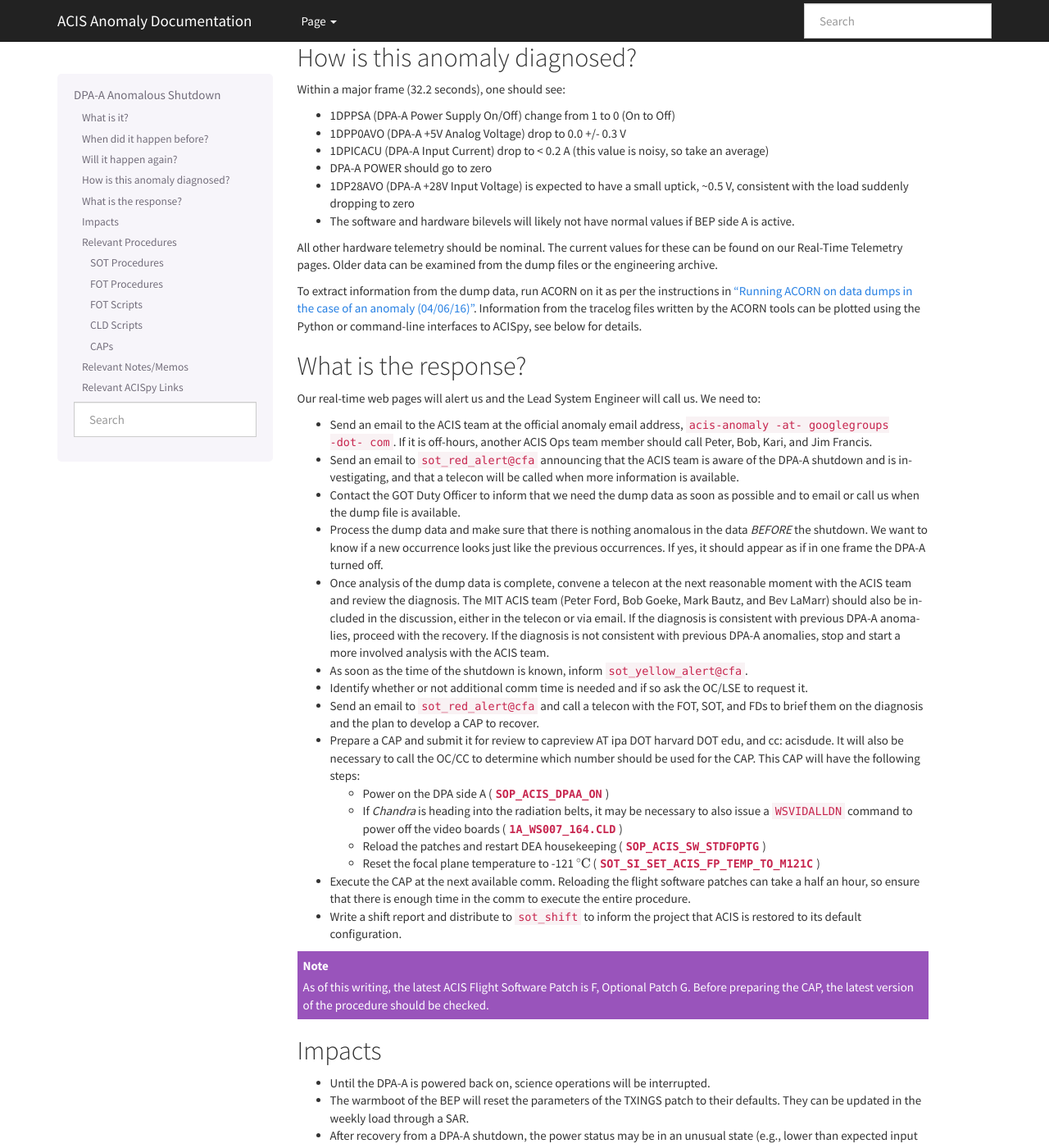
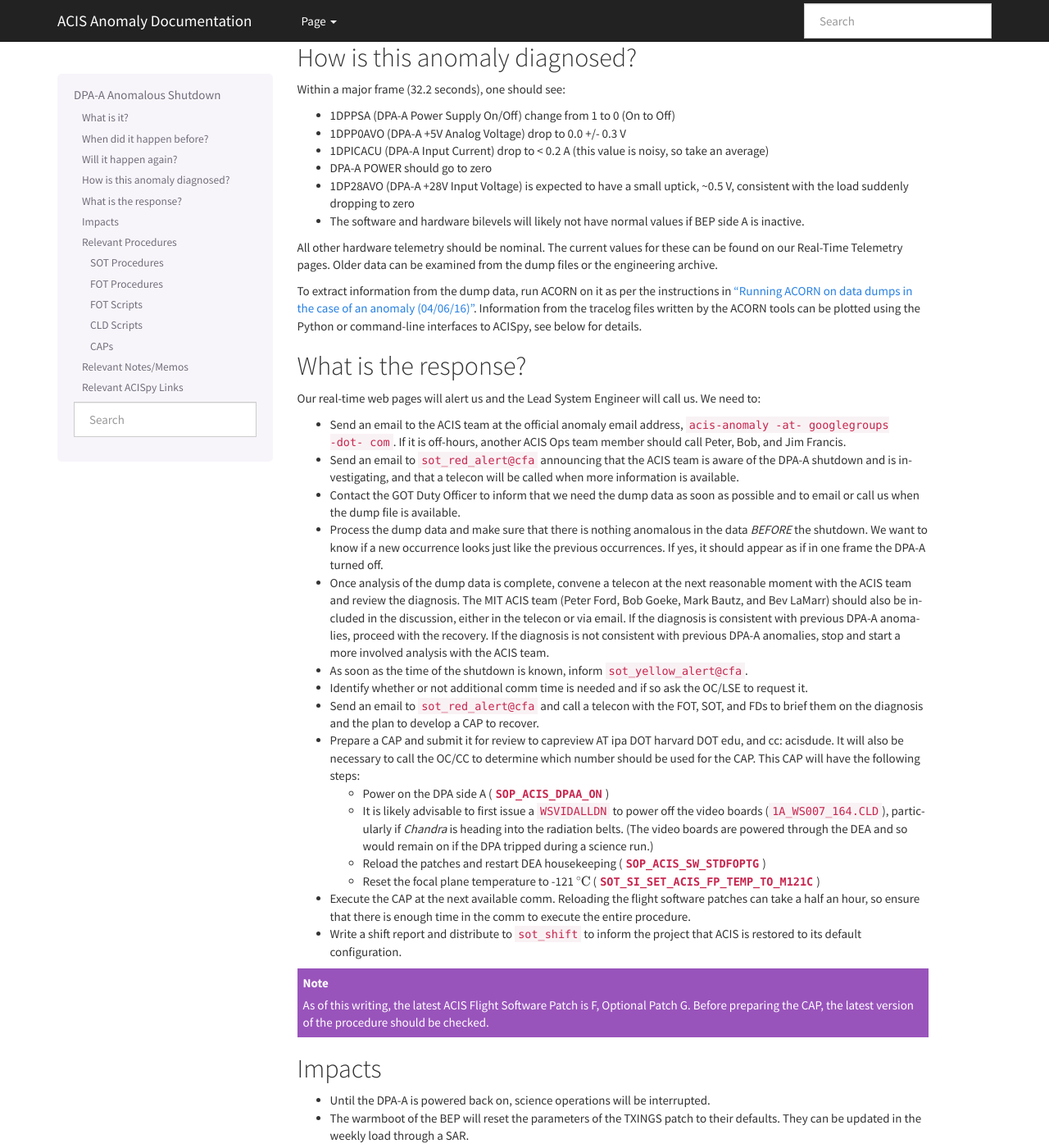
Before and after one commit to acisops/acis_anomaly_pages, a Sphinx documentation site: the page built from source/dpaa_shutdown.rst, in a window 1280 px wide and 1400 px high, scrolled down 573 px. Shown: the whole window at 82% size. Built offline with Sphinx 7.4.7, drawn with Linux system fonts in a browser that asks for light colours.

Commit message:
Update dpaa_shutdown.rst
Tweaked some other wording around, particularly surrounding the WSVIDALLDN since it sounds as though this may be generically a useful command to uplink right off the bat.

```diff
--- a/source/dpaa_shutdown.rst
+++ b/source/dpaa_shutdown.rst
@@ -41,7 +41,7 @@ Within a major frame (32.2 seconds), one should see:
 * DPA-A POWER should go to zero
 * 1DP28AVO (DPA-A +28V Input Voltage) is expected to have a small uptick, ~0.5 V, consistent with
   the load suddenly dropping to zero
-* The software and hardware bilevels will likely not have normal values if BEP side A is active.
+* The software and hardware bilevels will likely not have normal values if BEP side A is inactive.
 
 All other hardware telemetry should be nominal. The current values for these can be found
 on our Real-Time Telemetry pages. Older data can be examined from the dump files or the
@@ -60,7 +60,7 @@ Our real-time web pages will alert us and the Lead System Engineer will call us.
 
 * Send an email to the ACIS team at the official anomaly email address,
   ``acis-anomaly -at- googlegroups -dot- com``. If it is off-hours,
-  another ACIS Ops team member should call Peter, Bob, Kari, and Jim Francis.
+  another ACIS Ops team member should call Peter, Bob, and Jim Francis.
 * Send an email to ``sot_red_alert@cfa`` announcing that the ACIS team is aware of the DPA-A shutdown
   and is investigating, and that a telecon will be called when more information is available.
 * Contact the GOT Duty Officer to inform that we need the dump data as soon as possible and to
@@ -83,8 +83,9 @@ Our real-time web pages will alert us and the Lead System Engineer will call us.
   This CAP will have the following steps:
 
   - Power on the DPA side A (|dpaa_on|_)
-  - If *Chandra* is heading into the radiation belts, it may be necessary to also issue a ``WSVIDALLDN``
-    command to power off the video boards (|wsvidalldn|_)
+  - It is likely advisable to first issue a ``WSVIDALLDN`` to power off the video boards (|wsvidalldn|),
+    particularly if *Chandra* is heading into the radiation belts.  (The video boards are powered
+    through the DEA and so would remain on if the DPA tripped during a science run.)
   - Reload the patches and restart DEA housekeeping (|stdfoptg|_)
   - Reset the focal plane temperature to -121 :math:`^\circ{\rm C}` (|fptemp_121|_)
 
```
